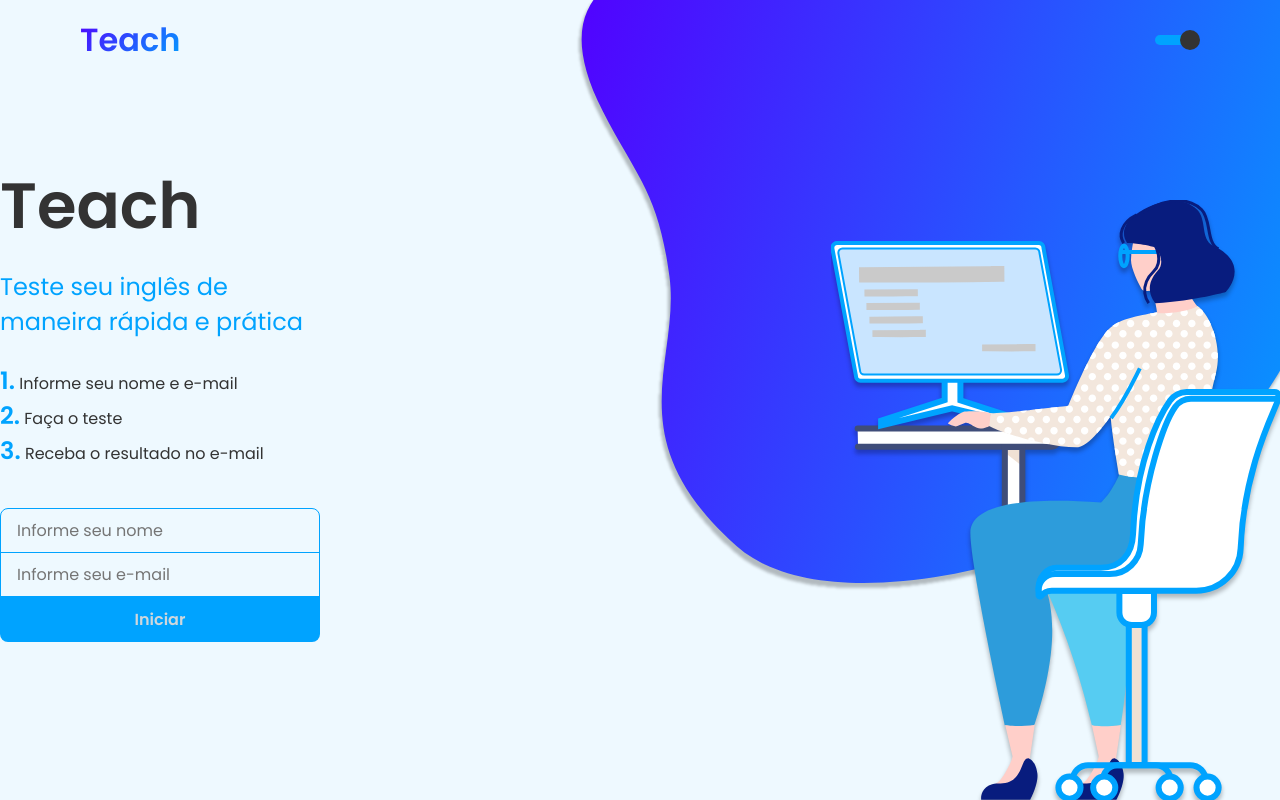
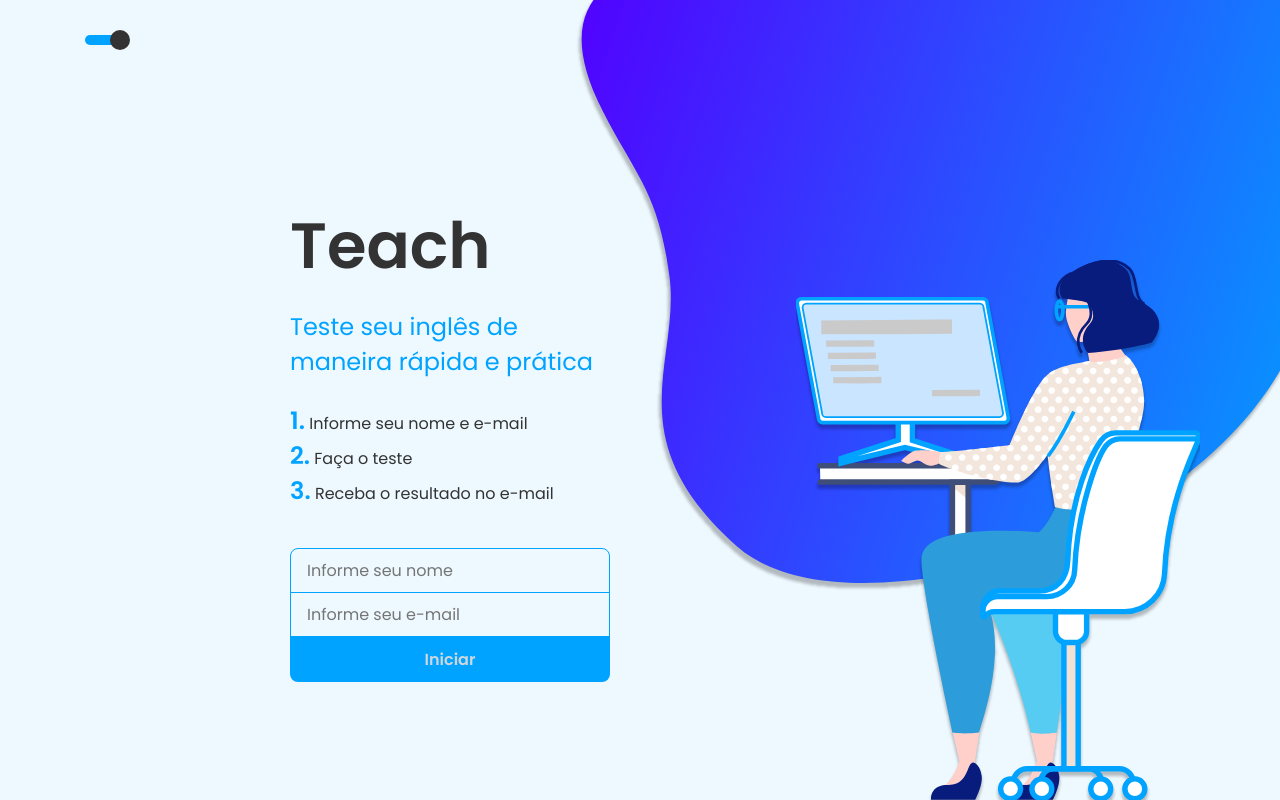
Before and after one commit to Eduardo-SO/Teach, a Next.js app in the folder web/: page / in a window 1280 px wide. Built offline with nearby package versions, Linux system fonts and the light colour scheme.

Commit message:
Move toogleTheme function to component props

```diff
--- a/web/src/components/Header/index.tsx
+++ b/web/src/components/Header/index.tsx
@@ -6,14 +6,15 @@ import { Container } from './styles'
 
 interface Props {
   toggleTheme(): void
+  logo?: boolean
 }
 
-const Header: React.FC<Props> = ({ toggleTheme }) => {
+const Header: React.FC<Props> = ({ toggleTheme, logo }) => {
   const { title, colors } = useContext(ThemeContext)
 
   return (
     <Container>
-      <h1>Teach</h1>
+      {logo && <h1>Teach</h1>}
 
       <Switch
         onChange={toggleTheme}
--- a/web/src/pages/_app.tsx
+++ b/web/src/pages/_app.tsx
@@ -3,7 +3,6 @@ import { AppProps } from 'next/app'
 import { ThemeProvider, DefaultTheme } from 'styled-components'
 
 import usePersistedState from '../utils/usePersistedState'
-import Header from '../components/Header'
 
 import GlobalStyles from '../styles/global'
 import light from '../styles/themes/light'
@@ -18,9 +17,7 @@ const MyApp: React.FC<AppProps> = ({ Component, pageProps }) => {
 
   return (
     <ThemeProvider theme={theme}>
-      <Header toggleTheme={toggleTheme} />
-
-      <Component {...pageProps} />
+      <Component {...pageProps} toggleTheme={toggleTheme} />
       <GlobalStyles />
     </ThemeProvider>
   )
--- a/web/src/pages/index.tsx
+++ b/web/src/pages/index.tsx
@@ -1,5 +1,7 @@
 import React from 'react'
 import Head from 'next/head'
+
+import Header from '../components/Header'
 
 import {
   Container,
@@ -9,7 +11,11 @@ import {
   Hero
 } from '../styles/pages/Home'
 
-const Home: React.FC = () => {
+interface Props {
+  toggleTheme(): void
+}
+
+const Home: React.FC<Props> = ({ toggleTheme }) => {
   return (
     <>
       <Head>
@@ -18,6 +24,7 @@ const Home: React.FC = () => {
 
       <main>
         <Container>
+          <Header toggleTheme={toggleTheme} />
           <Wrapper>
             <Apresentation>
               <Content>
--- a/web/src/styles/pages/Home.ts
+++ b/web/src/styles/pages/Home.ts
@@ -15,10 +15,16 @@ export const Wrapper = styled.div`
   display: flex;
   align-items: center;
   justify-content: space-between;
+  flex-direction: column;
 
   height: 100%;
   width: 100%;
   max-width: 144rem;
+  padding: 8rem 8rem 0;
+
+  @media (min-width: 700px) {
+    flex-direction: row;
+  }
 `
 
 export const Apresentation = styled.div`
@@ -89,6 +95,13 @@ export const Hero = styled.div`
   height: 100%;
 
   img {
-    height: 75%;
+    display: hidden;
+  }
+
+  @media (min-width: 700px) {
+    img {
+      display: block;
+      height: 75%;
+    }
   }
 `
```
